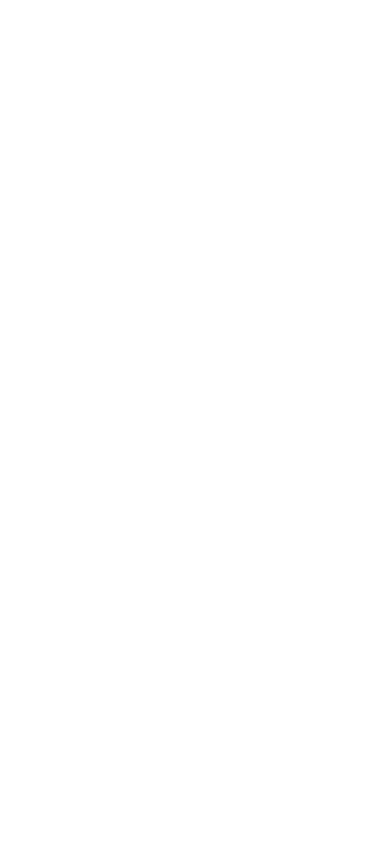
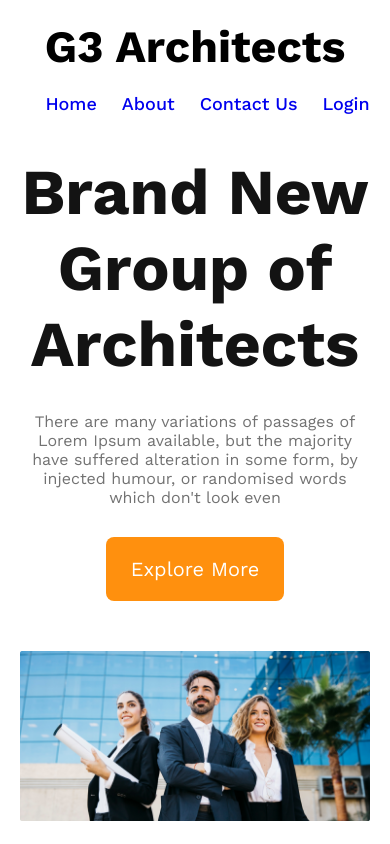
Before and after one commit to HasanurHasu/g3-architects, a plain HTML site: page index.html in a window 390 px wide. Drawn offline with nearby package versions, Linux system fonts and the light colour scheme.

Commit message:
added images, nav, banner and responsive for mobile and teblet devices

```diff
--- a/index.html
+++ b/index.html
@@ -1,11 +1,38 @@
 <!DOCTYPE html>
 <html lang="en">
+
 <head>
     <meta charset="UTF-8">
     <meta name="viewport" content="width=device-width, initial-scale=1.0">
     <title>G3 Architects</title>
+    <link rel="stylesheet" href="styles/style.css">
 </head>
+
 <body>
+    <header>
+        <nav>
+            <h1 class="logo-text">G3 Architects</h1>
+            <ul class="menu-item">
+                <li><a href="#">Home</a></li>
+                <li><a href="#">About</a></li>
+                <li><a href="#">Contact Us</a></li>
+                <li><a href="#">Login</a></li>
+            </ul>
+        </nav>
+        <div class="banner">
+            <div class="banner-contain">
+                <h1 class="banner-tittle">Brand New <br>
+                    Group of Architects
+                </h1>
+                <p class="banner-description">
+                    There are many variations of passages of Lorem Ipsum available, but the majority have suffered
+                    alteration in some form, by injected humour, or randomised words which don't look even
+                </p>
+                <button class="btn-primary">Explore More</button>
+            </div>
+            <img src="./images/banner.png" alt="" class="banner-img">
+        </div>
+    </header>
+</body>
 
-</body>
 </html>
--- /dev/null
+++ b/styles/style.css
@@ -0,0 +1,104 @@
+  @import url('https://fonts.googleapis.com/css2?family=Lato:ital,wght@0,100;0,300;0,400;0,700;0,900;1,100;1,300;1,400;1,700;1,900&family=Poppins:wght@400;500;600;700;800&family=Work+Sans:wght@400;500;600;700;800&display=swap');
+
+  * {
+      margin: 0;
+      padding: 0;
+      font-family: 'Lato', sans-serif;
+      font-family: 'Poppins', sans-serif;
+      font-family: 'Work Sans', sans-serif;
+  }
+
+  header {
+      height: 100vh;
+  }
+
+  nav {
+      display: flex;
+      justify-content: space-between;
+      align-items: center;
+  }
+
+  .logo-text {
+      font-size: 2.8rem;
+      font-style: normal;
+      font-weight: 700;
+      padding: 20px 0px;
+  }
+
+  nav ul {
+      display: flex;
+      /* justify-content: space-around; */
+      align-items: center;
+      list-style: none;
+  }
+
+  nav ul a {
+      padding-left: 25px;
+      font-size: 18px;
+      font-style: normal;
+      font-weight: 500;
+      text-decoration: none;
+  }
+
+  .banner,
+  nav {
+      padding: 0px 240px;
+  }
+
+  .banner-contain {
+      margin: 0 auto;
+      max-width: 868px;
+      text-align: center;
+  }
+
+  .banner-tittle {
+      color: #131313;
+      font-size: 4rem;
+      font-style: normal;
+      font-weight: 700;
+      line-height: normal;
+      padding: 40px 0px 15px;
+  }
+
+  .banner-description {
+      font-size: 1rem;
+      color: #727272;
+      font-weight: 400;
+      padding: 15px 0px 30px;
+  }
+
+  .btn-primary {
+      color: #FFF;
+      font-size: 1.25rem;
+      border-radius: 8px;
+      background: #FF900E;
+      padding: 20px 25px;
+      border: 0;
+  }
+
+  .banner-img {
+      margin-top: 50px;
+      width: 100%;
+  }
+
+
+  @media screen and (max-width:576px) {
+
+      .banner,
+      nav {
+          padding: 0px 20px;
+      }
+
+      nav {
+          flex-direction: column;
+      }
+  }
+
+  /* Medium devices  */
+  @media screen and (min-width:576px) and (max-width: 960px) {
+
+      .banner,
+      nav {
+          padding: 0px 20px;
+      }
+  }
```
Also changed, not shown: images/architect.png (added), images/banner.png (added), images/icons/customers.png (added), images/icons/email.png (added), images/icons/projects.png (added), images/icons/ribon.png (added), images/sponsors/amazon.png (added), images/sponsors/figma.png (added), images/sponsors/google.png (added), images/sponsors/spotify.png (added), images/sponsors/telerama.png (added), images/team1.png (added), images/team2.png (added), images/team3.png (added), 1 more files.
